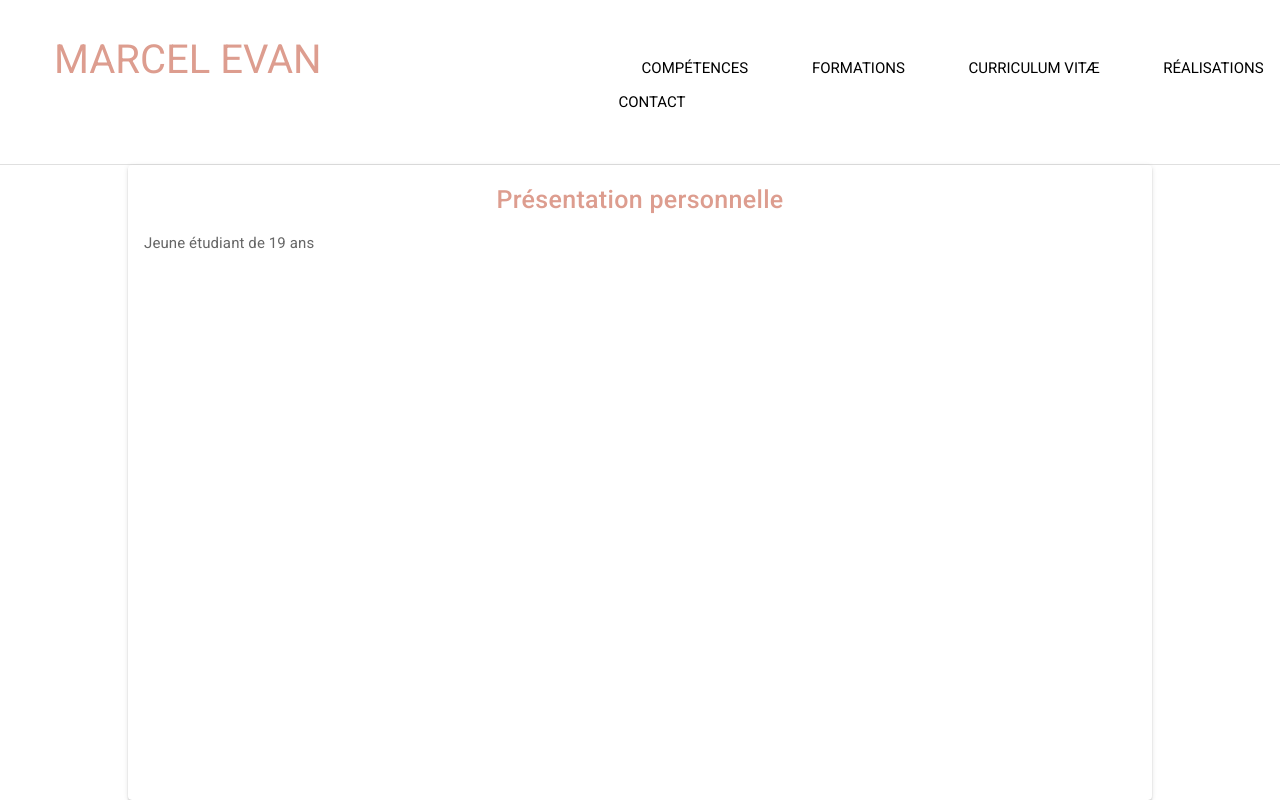
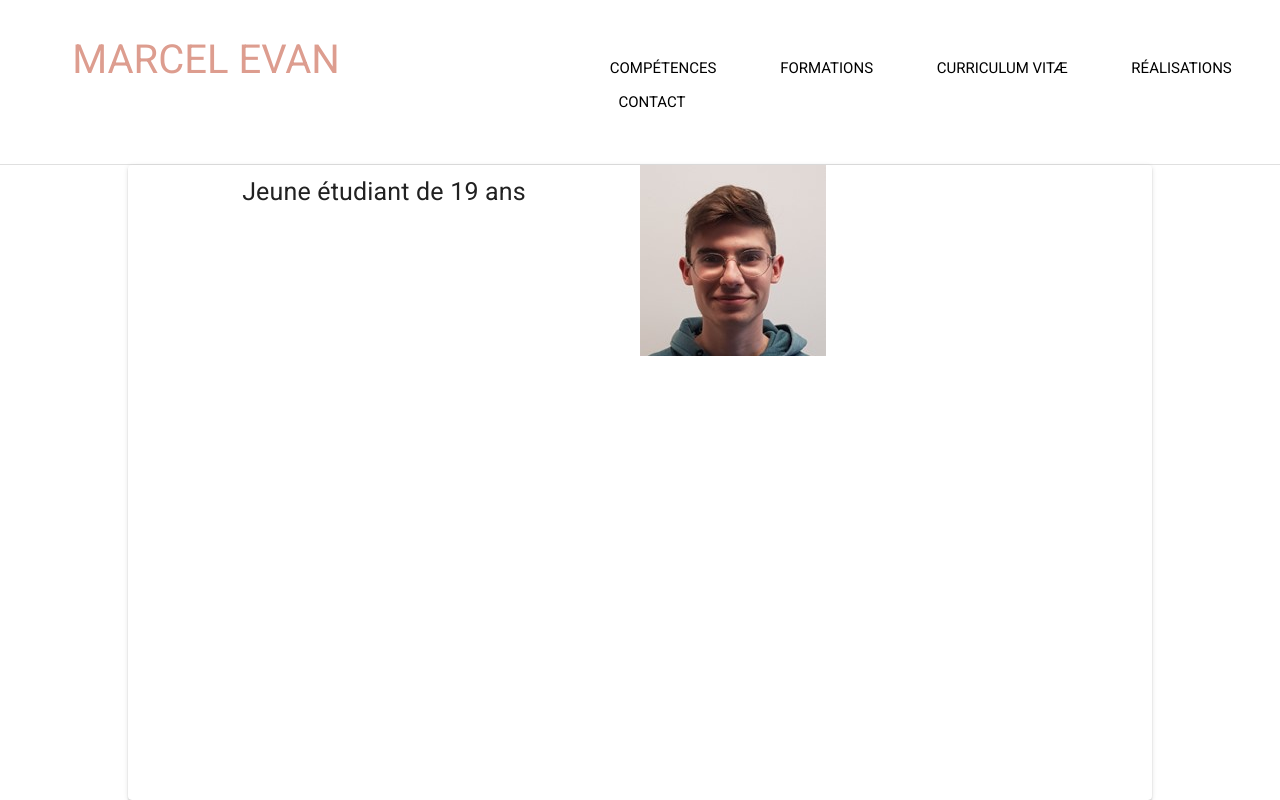
Before and after one commit to DreamsEvz/portefolio, a Vue app: page / in a window 1280 px wide. Built offline with nearby package versions, Linux system fonts and the light colour scheme.

Commit message:
Ajout des div dans le card présentation

```diff
--- a/src/App.vue
+++ b/src/App.vue
@@ -39,19 +39,16 @@
     <v-divider style="margin-top: 50px"></v-divider>
 
 
-    <v-card class="mx-auto" width="80%" height="100%" id="card-presentation" style="animation-duration: 2s ; animation-name: tranlate-left-card-presentation">
-      <v-card-title class="justify-center" style="color: #DD9D8F; font-size: 25px; margin-top: 3px;">
-        Présentation personnelle
-      </v-card-title>
-        <v-card-text style="font-size: 15px">
+    <v-card class="mx-auto" width="80%" height="100%" id="card-presentation" style="animation-duration: 3s ; animation-name: tranlate-left-card-presentation">
+      <div id="div-card-presentation-premier50">
+        <v-card-text style="font-size: 25px; text-align: center">
           Jeune étudiant de 19 ans
         </v-card-text>
-
-
+      </div>
+      <div id="div-card-presentation-deuxieme50">
+        <img src="src/img/logo.jpg">
+      </div>
       <!-- <v-divider vertical width="70%" style="margin-right: auto; margin-left: auto; margin-top: 250px; "  ></v-divider> -->
-      <v-img >
-
-      </v-img>
 
     </v-card>
   </v-app>
@@ -103,32 +100,45 @@ nav li {
 
 }
 nav li span {
-  margin-right: 250px;
+  margin-right: 200px;
   font-size: 40px;
   color : #DD9D8F;
-  animation-duration: 2s;
+  animation-duration: 3s;
   animation-name:translate-left-nom;
 }
 
 
 @keyframes tranlate-left-card-presentation {
   from {
-    width: 10%;
+    opacity: 0;
   }
   to {
-   width: 80%;
+   opacity: 1;
   }
 }
 
 @keyframes translate-left-nom {
   from {
-    margin-left: -1500px;
+    opacity: 0;
   }
   to {
-    margin-left: 0px;
+    opacity:1;
   }
 }
 
+#div-card-presentation-premier50{
+  width: 50%;
+  height: 90%;
+  margin: auto;
+  float: left;
+}
+#div-card-presentation-deuxieme50{
+  width: 50%;
+  height: 90%;
+  margin: auto;
+  float: left;
+
+}
 
 
 </style>
```
Also changed, not shown: src/img/logo.jpg (added), 1 other file (tests, documents, lock files or other folders).
